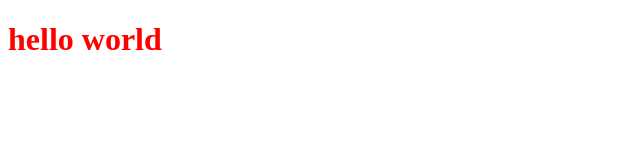
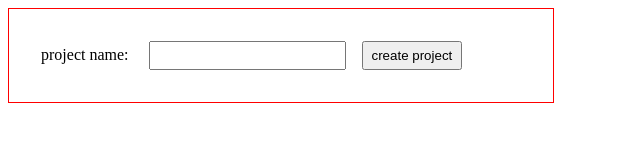
Before and after one commit to bambooOctopus/odin_todo, a website built with webpack: page dist/index.html in a window 1280 px wide. Shown: the whole page, without its empty margins (0-640 px from the left). Built offline with nearby package versions, Linux system fonts and the light colour scheme.

Commit message:
basic project form module

```diff
--- a/src/index.js
+++ b/src/index.js
@@ -1,4 +1,4 @@
 import './style.css';
-import { hello } from './projectFormModule.js';
+import { projectForm } from './projectFormModule.js';
 
-hello();
+projectForm();
--- a/src/projectFormModule.js
+++ b/src/projectFormModule.js
@@ -1,5 +1,30 @@
-const hello = () => {
-    console.log("hello from the projectFormModule!!");
-};
+const projectForm = () => {
+    const contentDiv = document.getElementById("content");
 
-export { hello }
+    const projectFormDiv = document.createElement("div");
+    projectFormDiv.id = "projectFormDiv";
+    projectFormDiv.classList.add("form-div");
+
+    const projectForm = document.createElement("form");
+
+    const projectLabel = document.createElement("label");
+    projectLabel.textContent = "project name: "
+
+    const projectTextInput = document.createElement("input");
+    projectTextInput.classList.add("text-input");
+
+    const submitBtn = document.createElement("input");
+    submitBtn.type = "submit";
+    submitBtn.value = "create project";
+    submitBtn.classList.add("submit-btn");
+
+    projectForm.appendChild(projectLabel);
+    projectForm.appendChild(projectTextInput);
+    projectForm.appendChild(submitBtn);
+
+    projectFormDiv.appendChild(projectForm);
+
+    contentDiv.appendChild(projectFormDiv);
+}
+
+export { projectForm }
--- a/src/style.css
+++ b/src/style.css
@@ -1,3 +1,16 @@
-h1 {
-    color: red;
+.form-div {
+    border: solid 1px red;
+    padding: 2rem;
+    width: 30rem;
 }
+
+.text-input {
+    padding: .3rem .5rem;
+    margin-left: 1rem;
+}
+
+.submit-btn {
+    padding: .3rem .5rem;
+    margin-left: 1rem;
+
+}
```
Also changed, not shown: dist/bundle.js, dist/index.html.
